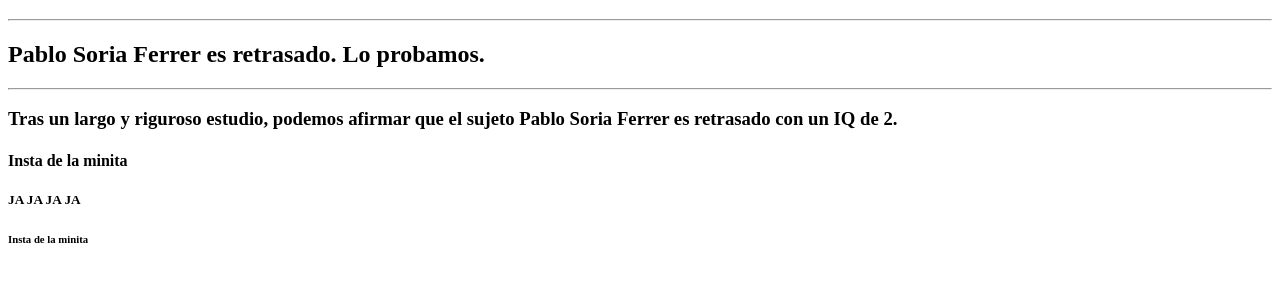
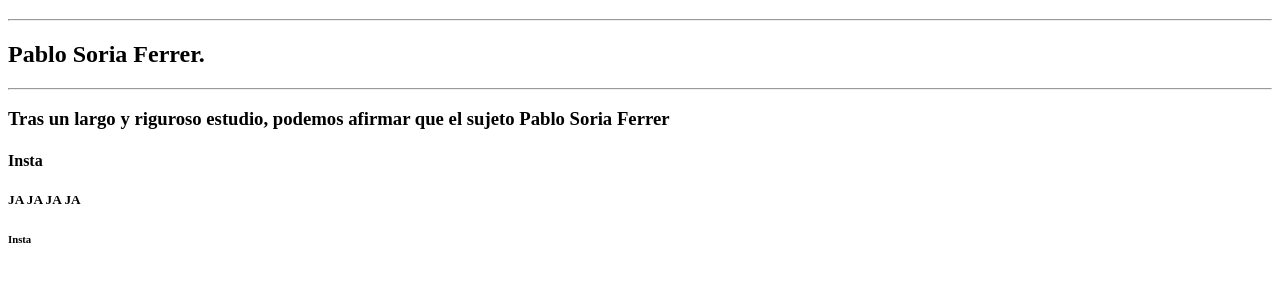
Before and after one commit to PabloSoriaFerrer/Practica_1.2, a plain HTML site: page index.html in a window 1280 px wide. Shown: the part 61-342 px from the top of the page. Drawn offline with Linux system fonts and the light colour scheme.

Commit message:
Update index.html

```diff
--- a/index.html
+++ b/index.html
@@ -10,12 +10,12 @@
 <body>
     <h1>EXTRA! EXTRA!</h1>
     <hr>
-    <h2>Pablo Soria Ferrer es retrasado. Lo probamos.</h2>
+    <h2>Pablo Soria Ferrer.</h2>
     <hr>
-    <h3>Tras un largo y riguroso estudio, podemos afirmar que el sujeto Pablo Soria Ferrer es retrasado con un IQ de 2.</h3>
+    <h3>Tras un largo y riguroso estudio, podemos afirmar que el sujeto Pablo Soria Ferrer</h3>
     <p><a href="https://www.youtube.com/"></a>   </p>
-    <h4>Insta de la minita</h4>
+    <h4>Insta </h4>
     <h5>JA JA JA JA</h5>
-    <h6>Insta de la minita</h6>
+    <h6>Insta</h6>
 </body>
 </html>
```
